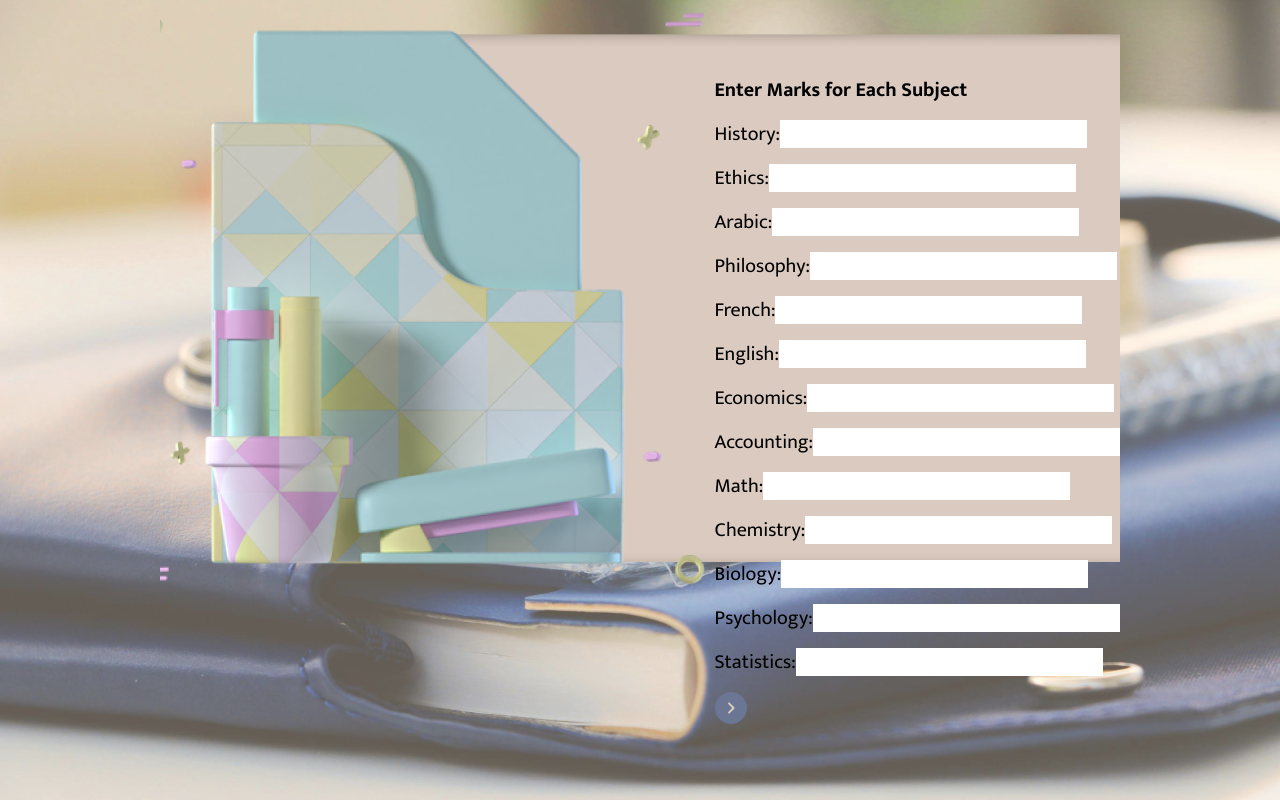
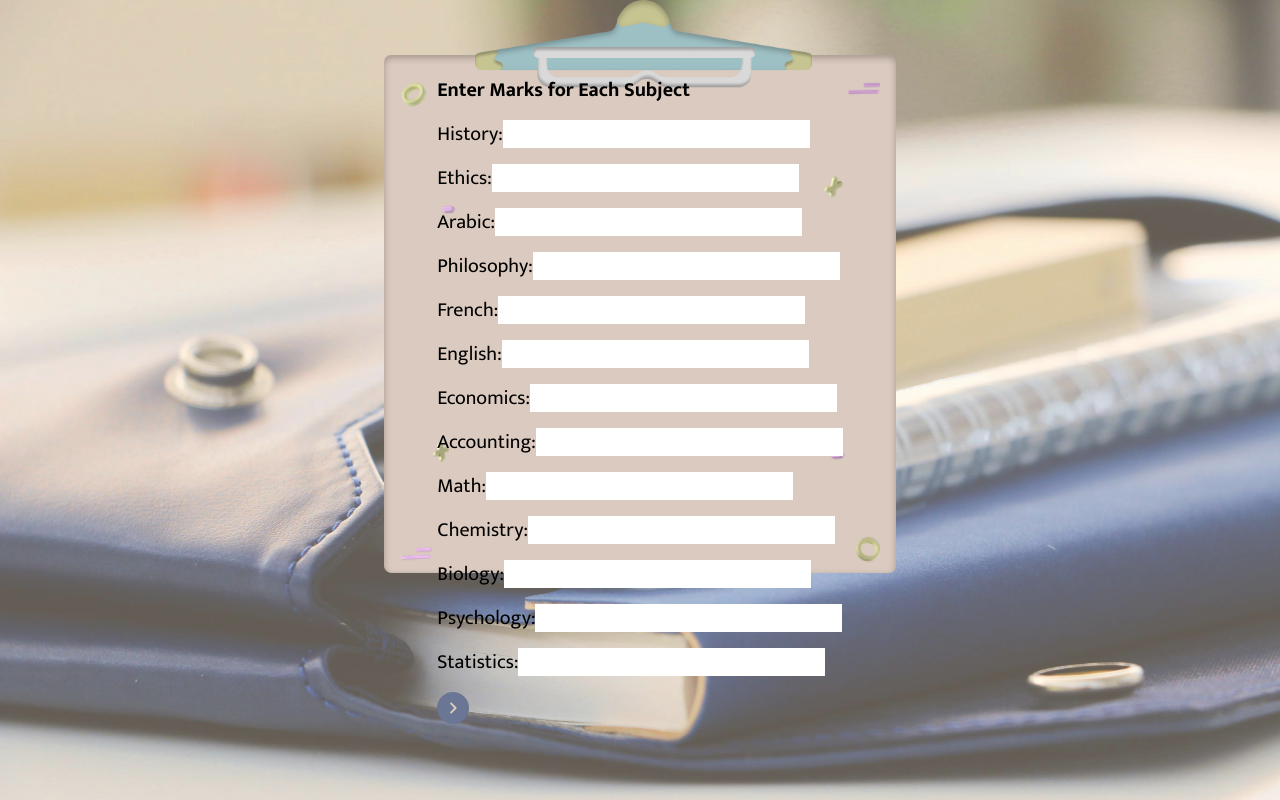
Before and after one commit to rahmamhb/Major_Decision_ExpertSytem, a React (Vite) app in the folder client/: page /form3 in a window 1280 px wide. Built offline with nearby package versions, Linux system fonts and the light colour scheme.

Commit message:
fixed the background

```diff
--- a/client/src/features/Form3.jsx
+++ b/client/src/features/Form3.jsx
@@ -28,7 +28,7 @@ const Form3 = () => {
   return (
     <div className='bg-back-pattern bg-no-repeat bg-cover flex justify-center text-xl h-[100vh]'>
       <div className=''></div>
-      <div className='bg-landing-pattern bg-no-repeat w-[75vw] flex items-center justify-end'>
+      <div className='bg-form-pattern bg-no-repeat bg-contain w-[40vw] flex items-center justify-center'>
         <div className='flex flex-col gap-4 '>
           <p className='font-bold'>Enter Marks for Each Subject</p>
           {Object.entries(marks).map(([subject, mark]) => (
```
